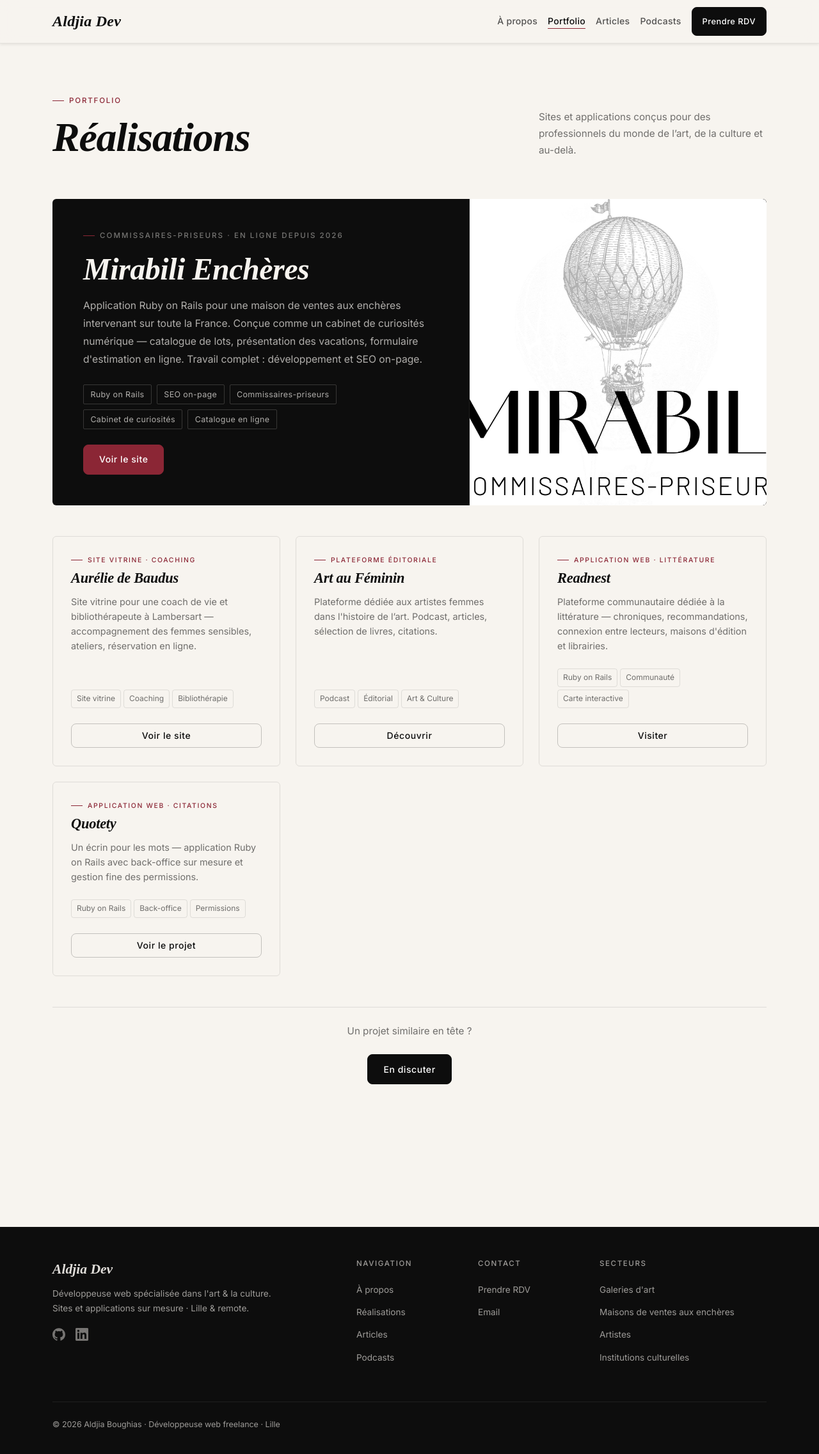
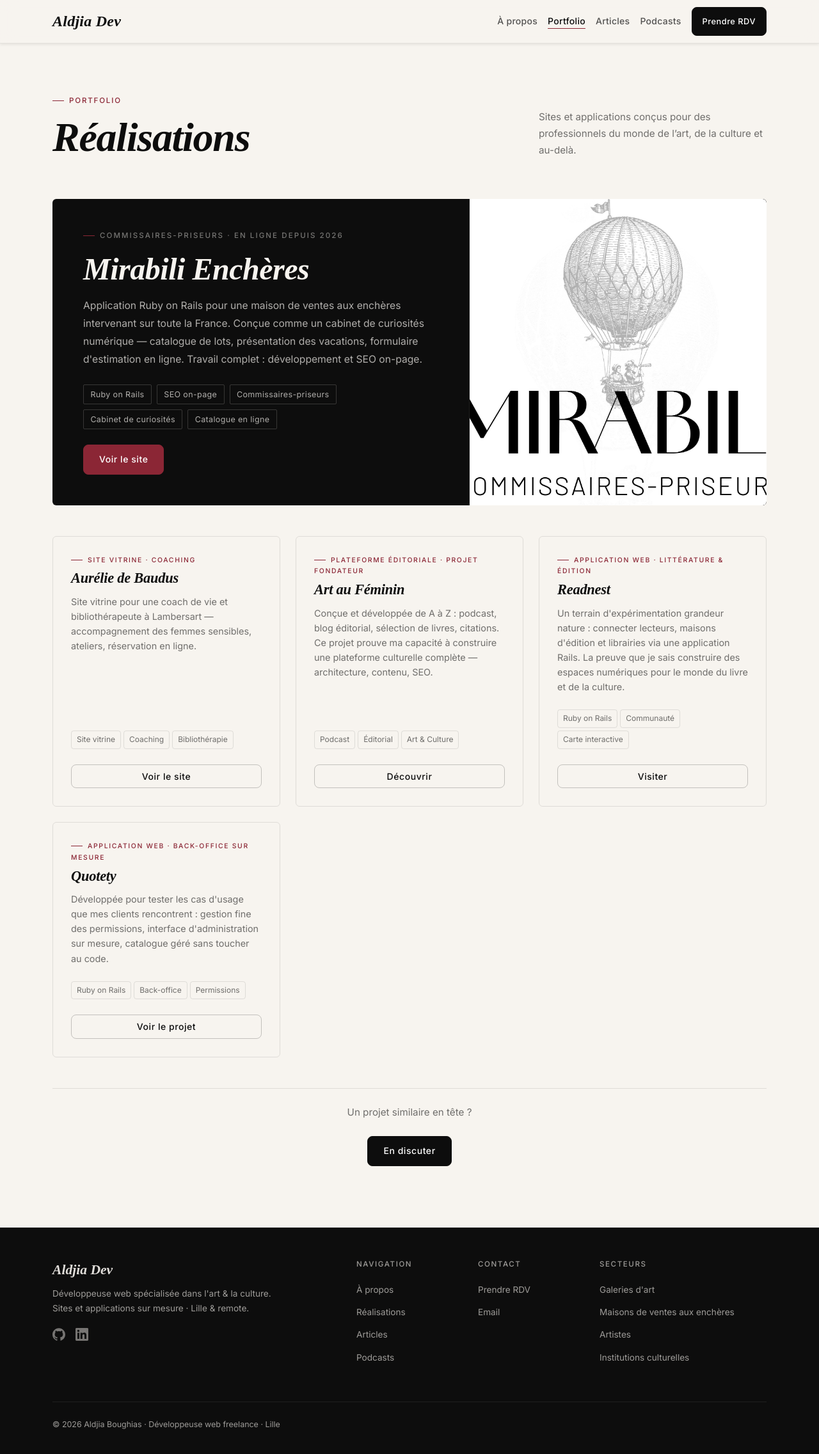
Before and after one commit to AldjiaDev/aldjia.dev, a Jekyll site: the page built from realisations.html, in a window 1280 px wide. Shown: the top 2273 px of the page at 64% size. Built offline with Jekyll 4.4.1, drawn with Linux system fonts in a browser that asks for light colours; some web fonts are replaced.

Commit message:
Positionnement : secteurs orientés client + projets perso recadrés
- "Pour qui je travaille" → "Avec qui je travaille"
- Accroches problème-client pour chaque secteur (galeries, artistes, maisons de ventes, institutions)
- Art au Féminin, Readnest, Quotety : descriptions recadrées en études de cas

Co-Authored-By: Claude Sonnet 4.6 <noreply@anthropic.com>

```diff
--- a/realisations.html
+++ b/realisations.html
@@ -111,11 +111,10 @@ permalink: /realisations/
       <div style="border: 1px solid var(--line); border-radius: var(--radius); padding: 1.75rem; height: 100%; display: flex; flex-direction: column; transition: border-color .2s;"
            onmouseover="this.style.borderColor='var(--bordeaux-mid)'"
            onmouseout="this.style.borderColor='var(--line)'">
-        <p class="kicker mb-2" style="font-size: .65rem;">Plateforme éditoriale</p>
-        <h3 style="font-family: 'Cormorant Garant', serif; font-style: italic; font-size: 1.4rem; font-weight: 600; margin-bottom: .75rem;">Art au Féminin</h3>
+        <p class="kicker mb-2" style="font-size: .65rem;">Plateforme éditoriale · Projet fondateur</p>
+        <h3 style="font-family: ‘Cormorant Garant’, serif; font-style: italic; font-size: 1.4rem; font-weight: 600; margin-bottom: .75rem;">Art au Féminin</h3>
         <p class="muted mb-4" style="font-size: .9rem; line-height: 1.6; flex: 1;">
-          Plateforme dédiée aux artistes femmes dans l'histoire de l’art.
-          Podcast, articles, sélection de livres, citations.
+          Conçue et développée de A à Z : podcast, blog éditorial, sélection de livres, citations. Ce projet prouve ma capacité à construire une plateforme culturelle complète — architecture, contenu, SEO.
         </p>
         <div class="d-flex flex-wrap gap-1 mb-4">
           <span style="font-size: .75rem; border: 1px solid var(--line); border-radius: 4px; padding: .2rem .5rem; color: var(--muted);">Podcast</span>
@@ -132,11 +131,10 @@ permalink: /realisations/
       <div style="border: 1px solid var(--line); border-radius: var(--radius); padding: 1.75rem; height: 100%; display: flex; flex-direction: column; transition: border-color .2s;"
            onmouseover="this.style.borderColor='var(--bordeaux-mid)'"
            onmouseout="this.style.borderColor='var(--line)'">
-        <p class="kicker mb-2" style="font-size: .65rem;">Application web · Littérature</p>
+        <p class="kicker mb-2" style="font-size: .65rem;">Application web · Littérature & Édition</p>
         <h3 style="font-family: 'Cormorant Garant', serif; font-style: italic; font-size: 1.4rem; font-weight: 600; margin-bottom: .75rem;">Readnest</h3>
         <p class="muted mb-4" style="font-size: .9rem; line-height: 1.6; flex: 1;">
-          Plateforme communautaire dédiée à la littérature — chroniques, recommandations,
-          connexion entre lecteurs, maisons d'édition et librairies.
+          Un terrain d'expérimentation grandeur nature : connecter lecteurs, maisons d'édition et librairies via une application Rails. La preuve que je sais construire des espaces numériques pour le monde du livre et de la culture.
         </p>
         <div class="d-flex flex-wrap gap-1 mb-4">
           <span style="font-size: .75rem; border: 1px solid var(--line); border-radius: 4px; padding: .2rem .5rem; color: var(--muted);">Ruby on Rails</span>
@@ -153,11 +151,10 @@ permalink: /realisations/
       <div style="border: 1px solid var(--line); border-radius: var(--radius); padding: 1.75rem; height: 100%; display: flex; flex-direction: column; transition: border-color .2s;"
            onmouseover="this.style.borderColor='var(--bordeaux-mid)'"
            onmouseout="this.style.borderColor='var(--line)'">
-        <p class="kicker mb-2" style="font-size: .65rem;">Application web · Citations</p>
+        <p class="kicker mb-2" style="font-size: .65rem;">Application web · Back-office sur mesure</p>
         <h3 style="font-family: 'Cormorant Garant', serif; font-style: italic; font-size: 1.4rem; font-weight: 600; margin-bottom: .75rem;">Quotety</h3>
         <p class="muted mb-4" style="font-size: .9rem; line-height: 1.6; flex: 1;">
-          Un écrin pour les mots — application Ruby on Rails avec back-office
-          sur mesure et gestion fine des permissions.
+          Développée pour tester les cas d'usage que mes clients rencontrent : gestion fine des permissions, interface d'administration sur mesure, catalogue géré sans toucher au code.
         </p>
         <div class="d-flex flex-wrap gap-1 mb-4">
           <span style="font-size: .75rem; border: 1px solid var(--line); border-radius: 4px; padding: .2rem .5rem; color: var(--muted);">Ruby on Rails</span>
```
Also changed, not shown: index.html (+14 -14 lines).
